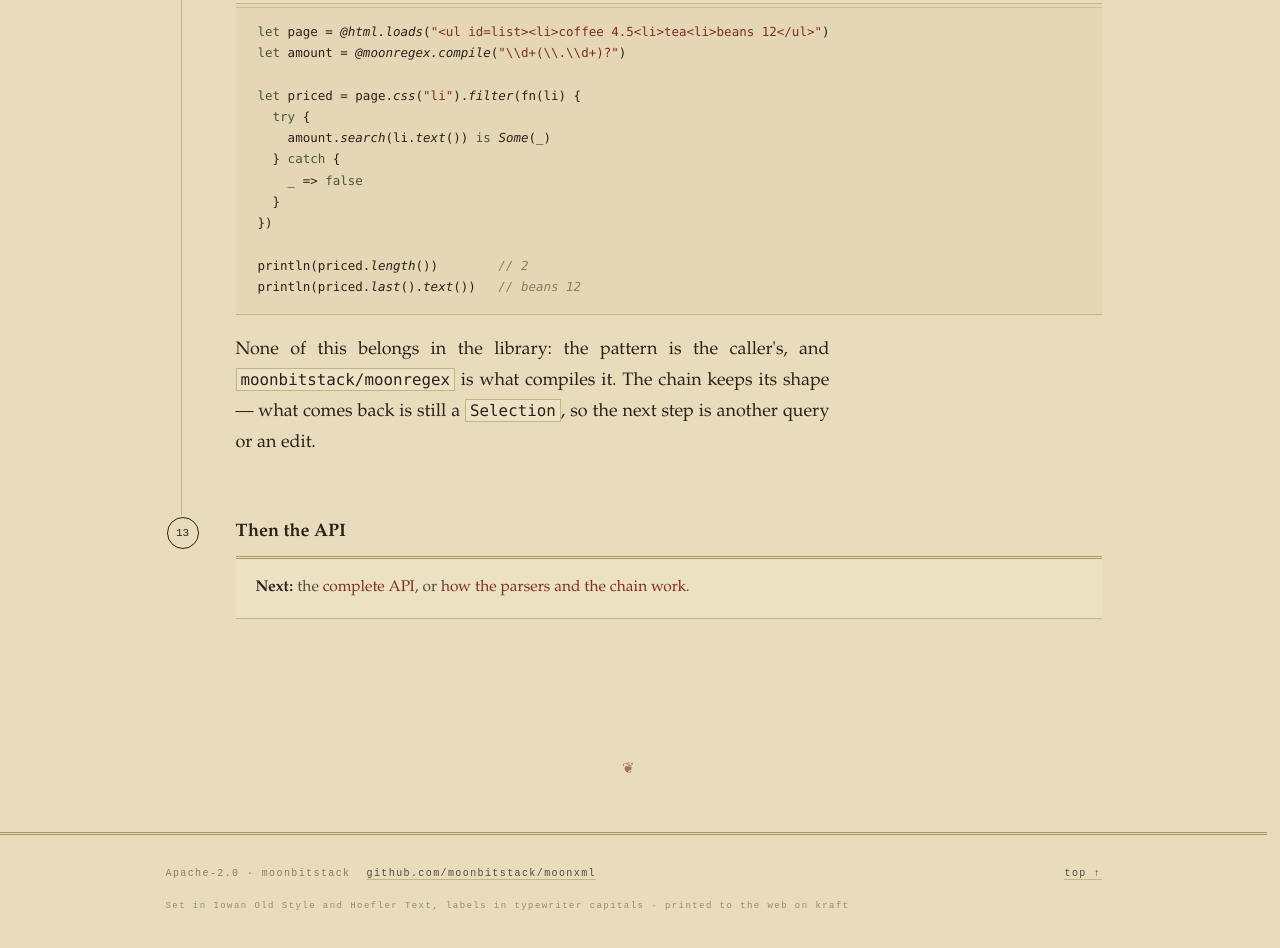
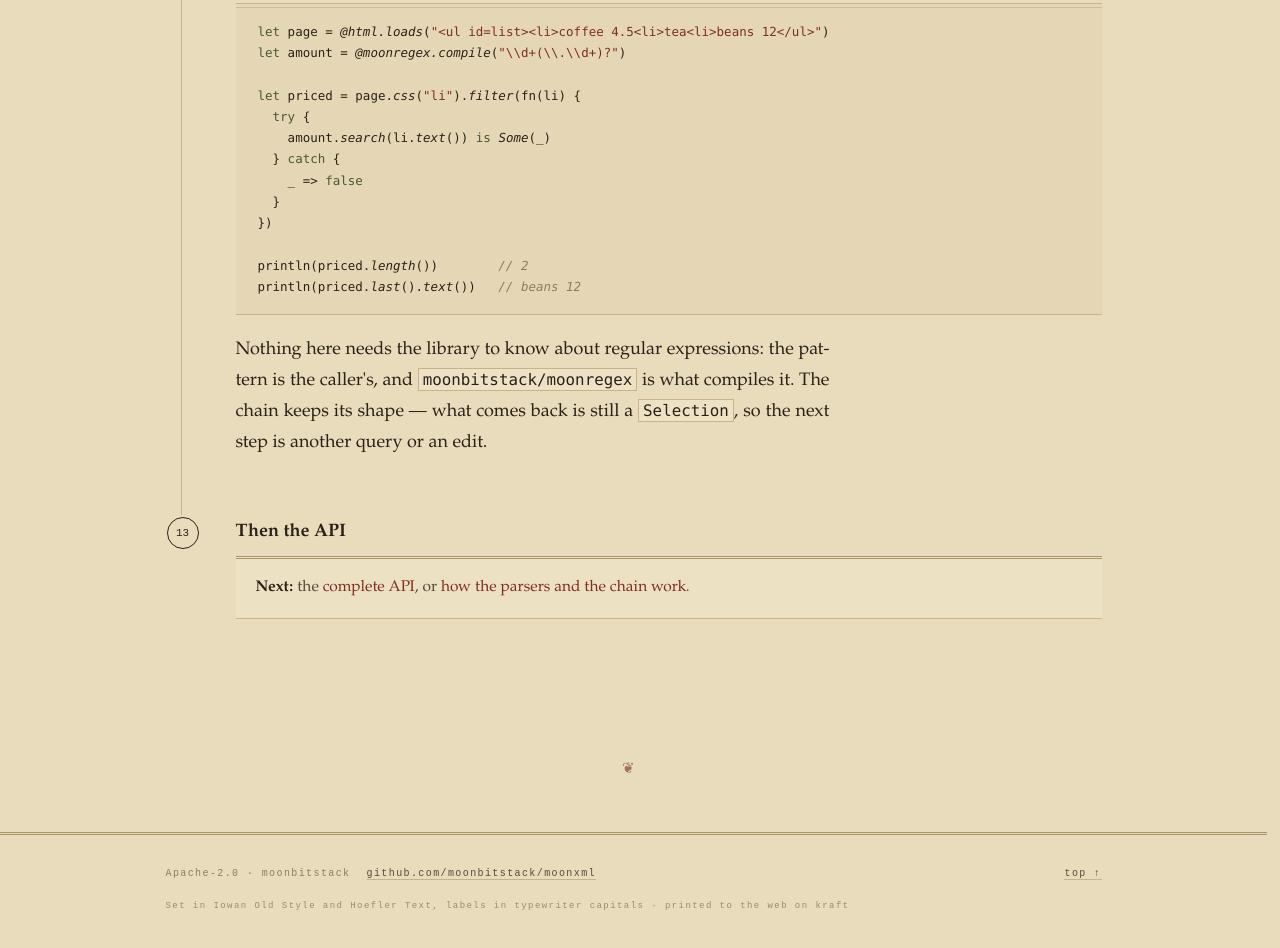
Before and after one commit to moonbitstack/moonxml, a plain HTML site: page docs/start.html in a window 1280 px wide. Shown: the part 7465-8413 px from the top of the page. Drawn offline with Linux system fonts and the light colour scheme.

Commit message:
docs(moonxml): the guide's text filter reads as one sentence.
Signed-off-by: Leo Cheng (heke1228) <chengkelfan@qq.com>

```diff
--- a/docs/start.html
+++ b/docs/start.html
@@ -255,7 +255,7 @@ request.<span class="f">headers</span>()      <span class="cm">// HX-Request, HX
 
 println(priced.<span class="f">length</span>())        <span class="cm">// 2</span>
 println(priced.<span class="f">last</span>().<span class="f">text</span>())   <span class="cm">// beans 12</span></pre>
-        <p>None of this belongs in the library: the pattern is the caller's, and <code>moonbitstack/moonregex</code> is what compiles it. The chain keeps its shape — what comes back is still a <code>Selection</code>, so the next step is another query or an edit.</p>
+        <p>Nothing here needs the library to know about regular expressions: the pattern is the caller's, and <code>moonbitstack/moonregex</code> is what compiles it. The chain keeps its shape — what comes back is still a <code>Selection</code>, so the next step is another query or an edit.</p>
       </li>
 
       <li>
```
